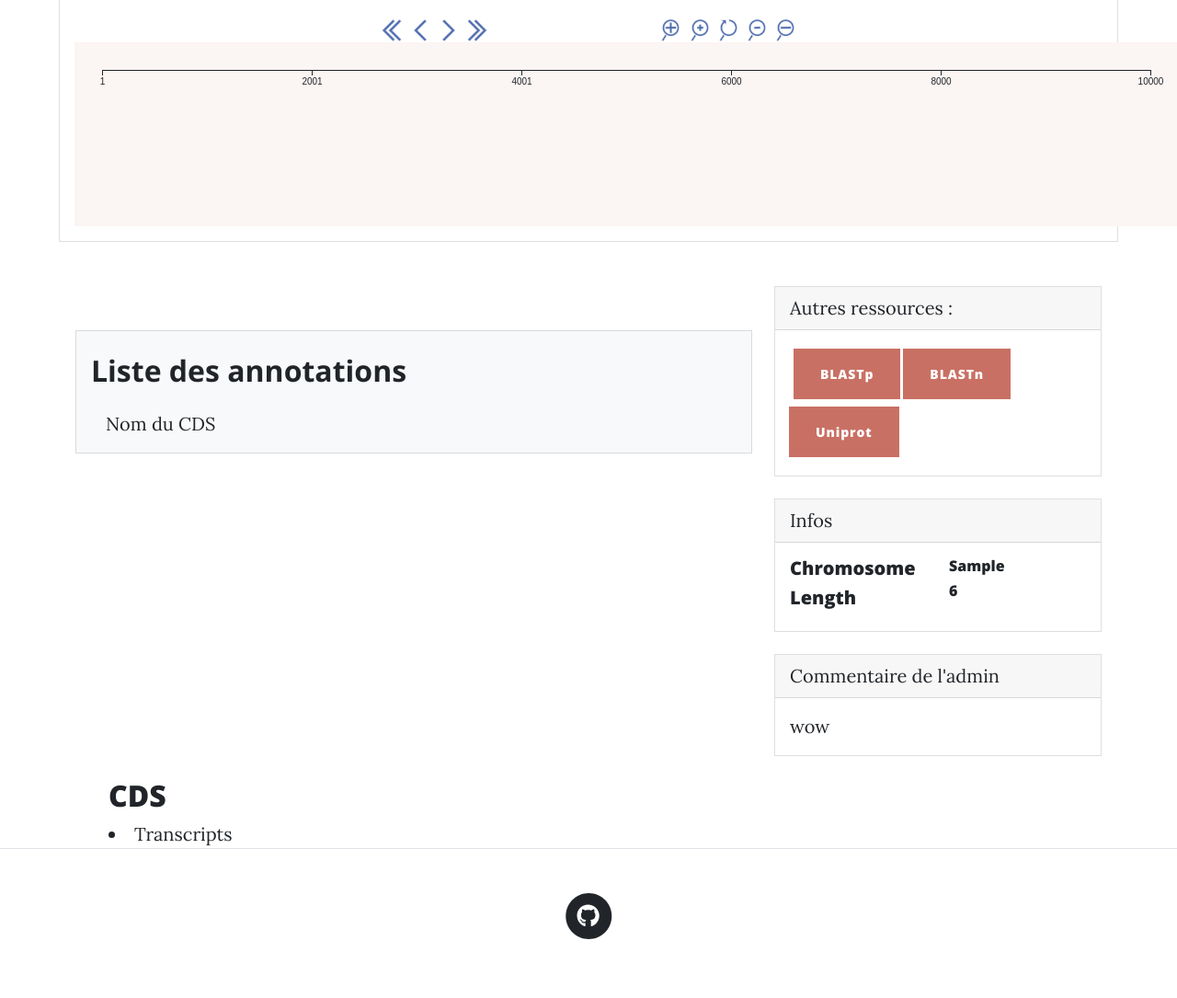
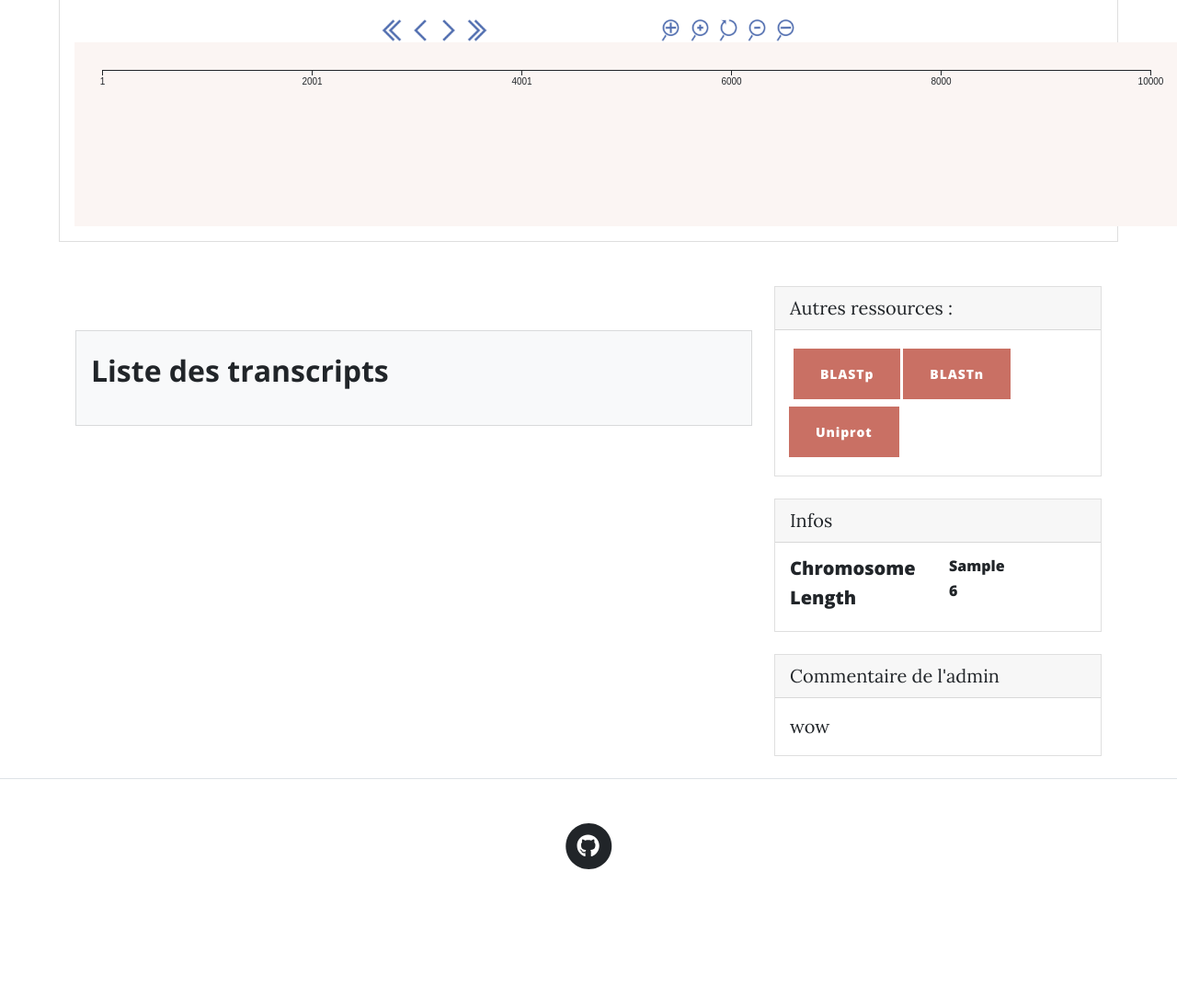
Before and after one commit to PlotosusLineatus/Projet_Web, a Django app: a page that uses genomeBact/templates/genomeBact/genome_detail.html in a window 1280 px wide. Shown: the part 665-1750 px from the top of the page at 92% size. After the commit the page ends 1610 px from the top, so only its background shows below. Run offline with Django 3.2, Linux system fonts and the light colour scheme; a user stored in the database is signed in; tables that the repository leaves empty hold one stand-in row (values such as "Sample post"); some libraries are stand-ins or nearby versions.

Commit message:
#16- merge Visualisation/ template

```diff
--- a/genomeBact/templates/genomeBact/genome_detail.html
+++ b/genomeBact/templates/genomeBact/genome_detail.html
@@ -90,15 +90,14 @@
                         <div class="card bg-light">
 
                             <div class="card-body">
-                                <h2 class="fw-bolder mb-4 mt-2"><a href="{% url 'transcript-list' genome.specie %}">Liste des annotations </a></h2>
+                                <h2 class="fw-bolder mb-4 mt-2"><a href="{% url 'transcript-list' genome.specie %}">Liste des transcripts </a></h2>
                                 <!-- Single comment-->
                                 <div class="d-flex">
                                     <div class="ms-3">
-                                        <div class="fw-bold">{% for transcript in transcript %}
+                                        <div class="fw-bold">{% for transcript in transcripts %}
                                             <li>    <a href="{% url 'transcript-detail' specie=genome.specie transcript=transcript.transcript %}">{{ transcript.transcript }}</a>
                                               </li>
                                           {% endfor %}</div>
-                                        Nom du CDS
                                     </div>
                                 </div>
                             </div>
@@ -148,9 +147,4 @@
         </div>
 
 
-<div class="container px-4 px-lg-5">
-    <h2> CDS </h2>
-    <li><a href="{% url 'transcript-list' genome.specie %}">Transcripts</a></li>
-</div>
-
 {% endblock %}
```
